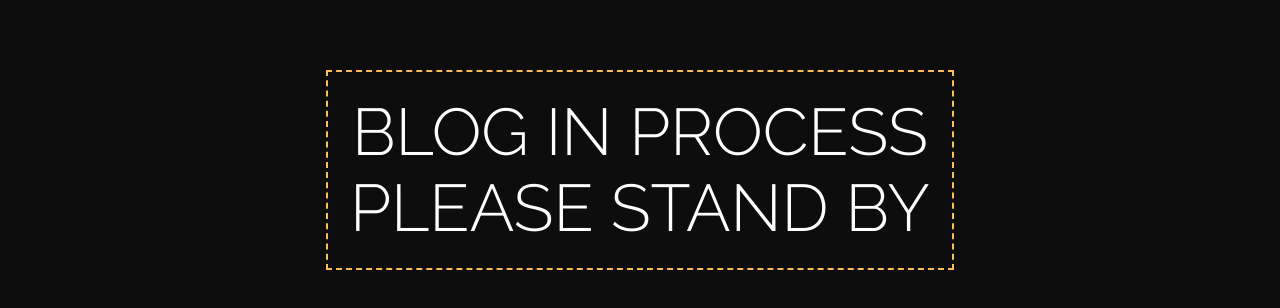
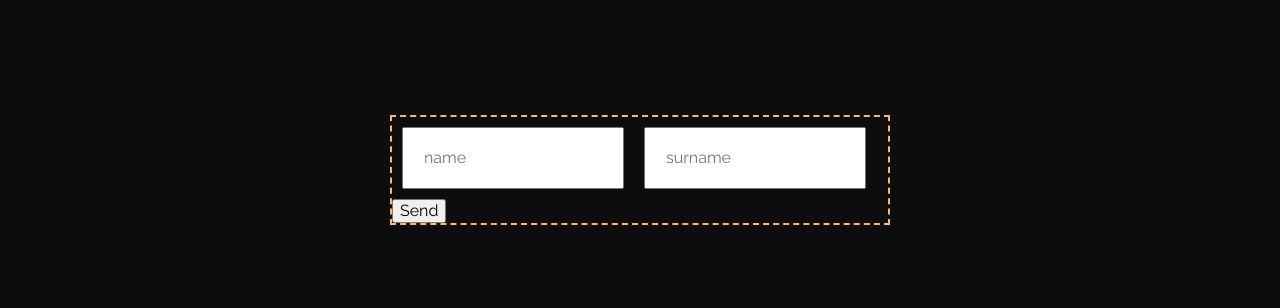
Before and after one commit to shauek97/the-haicker, a React (Create React App) app: page /blog in a window 1280 px wide. Shown: the part 330-638 px from the top of the page. Built offline with nearby package versions, Linux system fonts and the light colour scheme.

Commit message:
Adding json server

```diff
--- a/package.json
+++ b/package.json
@@ -10,8 +10,10 @@
     "@testing-library/jest-dom": "^5.16.5",
     "@testing-library/react": "^13.4.0",
     "@testing-library/user-event": "^13.5.0",
+    "axios": "^1.4.0",
     "babel-plugin-macros": "^3.1.0",
     "framer-motion": "^10.12.16",
+    "npm-run-all": "4.1.5",
     "react": "^18.2.0",
     "react-dom": "^18.2.0",
     "react-router-dom": "^6.11.2",
@@ -21,7 +23,9 @@
     "web-vitals": "^2.1.4"
   },
   "scripts": {
-    "start": "react-scripts start",
+    "start": "npm-run-all -p start:*",
+    "start:react": "react-scripts start",
+    "start:server": "json-server --port 3131 --no-cors --delay 250 --watch public/db/app.json",
     "build": "react-scripts build",
     "test": "react-scripts test",
     "eject": "react-scripts eject"
--- /dev/null
+++ b/public/db/app.json
@@ -0,0 +1,35 @@
+{
+  "blogformshit": [
+    {
+      "id": 1,
+      "name": "wojciech",
+      "surname": "szałkiewicz"
+    },
+    {
+      "{\"name\":\"Wojciech\",\"surname\":\"Antek\"}": "",
+      "id": 2
+    },
+    {
+      "{\"name\":\"\",\"surname\":\"\"}": "",
+      "id": 3
+    },
+    {
+      "{\"name\":\"khk\",\"surname\":\"jhkjk\"}": "",
+      "id": 4
+    },
+    {
+      "{\"name\":\"gtjkikkik\",\"surname\":\"azaz\"}": "",
+      "id": 5
+    },
+    {
+      "name": "powaga",
+      "surname": "teraz",
+      "id": 6
+    },
+    {
+      "name": "dfsg",
+      "surname": "gfgdhgfh",
+      "id": 7
+    }
+  ]
+}
--- a/public/index.html
+++ b/public/index.html
@@ -7,7 +7,7 @@
     <meta name="theme-color" content="#000000" />
     <meta
       name="description"
-      content="Web site created using create-react-app"
+      content="Frontend developer's portfolio and blog"
     />
     <link rel="apple-touch-icon" href="%PUBLIC_URL%/logo192.png" />
     <!--
@@ -24,7 +24,7 @@
       work correctly both with client-side routing and a non-root public URL.
       Learn how to configure a non-root public URL by running `npm run build`.
     -->
-    <title>React App</title>
+    <title>The Haicker</title>
   </head>
   <body>
     <noscript>You need to enable JavaScript to run this app.</noscript>
--- a/src/App.js
+++ b/src/App.js
@@ -2,14 +2,46 @@ import Blog from "./components/pages/Blog/Blog";
 import Home from "./components/pages/Home/Home";
 import WrongAddress from "./components/pages/WrongAddress/WrongAddress";
 import { Routes, Route } from "react-router-dom";
+import { useState } from "react";
 
 export default function App() {
+
+  const [formData, setFormData] = useState({
+    name:'',
+    surname:'',
+  })
+
+  console.log(formData)
+
+  const handleChange = (event) => {
+    const { name, value } = event.target;
+    setFormData((prevFormData) => ({
+      ...prevFormData,
+      [name]: value,
+    }));
+  };
+
+  function dataPushHandler(event){
+    event.preventDefault();
+
+    const jsonData = JSON.stringify(formData);
+
+    fetch('db/app.json', {
+      method: 'POST',
+      headers: {
+        'Content-Type': 'application/json',
+      },
+      body: jsonData,
+    })
+
+  }
+
   return (
     <>
       <Routes>
         <Route path="*" element={<WrongAddress />} />
         <Route path="/" element={<Home />} />
-        <Route path="/blog" element={<Blog />} />
+        <Route path="/blog" element={<Blog dataPushHandler={dataPushHandler} formData={formData} handleChange={handleChange}/>} />
       </Routes>
     </>
   );
--- a/src/components/pages/Blog/Blog.js
+++ b/src/components/pages/Blog/Blog.js
@@ -1,26 +1,19 @@
 import styles from "./Blog.module.scss";
 import Header from "../../sections/Header/Header";
-import { motion } from "framer-motion";
 
-export default function Blog() {
-  const animateFrom = { opacity: 0 };
-  const animateTo = { opacity: 1 };
+export default function Blog({dataPushHandler, formData, handleChange}) {
+
 
   return (
     <>
       <Header />
       <section className={styles.blog}>
         <div className={styles.titleBox}>
-          <motion.div
-            initial={animateFrom}
-            animate={animateTo}
-            transition={{ delay: 0.2 }}
-            className={styles.title}
-          >
-            <h1>
-              BLOG IN PROCESS<br></br>PLEASE STAND BY
-            </h1>
-          </motion.div>
+          <form onSubmit={dataPushHandler}>
+            <input type="text" name="name" placeholder="name" value={formData.name} onChange={handleChange}></input>
+            <input type="text" name="surname" placeholder="surname" value={formData.surname} onChange={handleChange}></input>
+            <button type="submit">Send</button>
+          </form>
         </div>
       </section>
     </>
--- a/src/components/pages/Blog/Blog.module.scss
+++ b/src/components/pages/Blog/Blog.module.scss
@@ -8,13 +8,15 @@
   background-color: $color-dark;
 }
 
-.title {
-  max-width: 800px;
+.titleBox {
+  max-width: 500px;
   margin: 0 auto;
   border: 2px dashed $color-orange;
   display: flex;
   align-items: center;
+  justify-content: center;
   transition: $transition;
+  flex-direction: column;
   h1 {
     padding: $base-size;
     font-family: $font-second;
@@ -23,4 +25,9 @@
     text-align: center;
     color: $color-light;
   }
+
+  input{
+    padding: 20px;
+    margin:10px;
+  }
 }
```
Also changed, not shown: app.json (added, +19 -0 lines), 2 other files (tests, documents, lock files or other folders).
